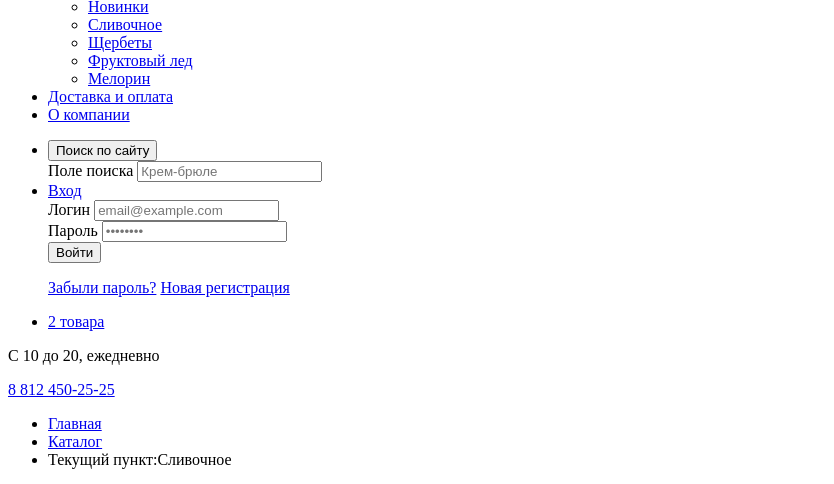
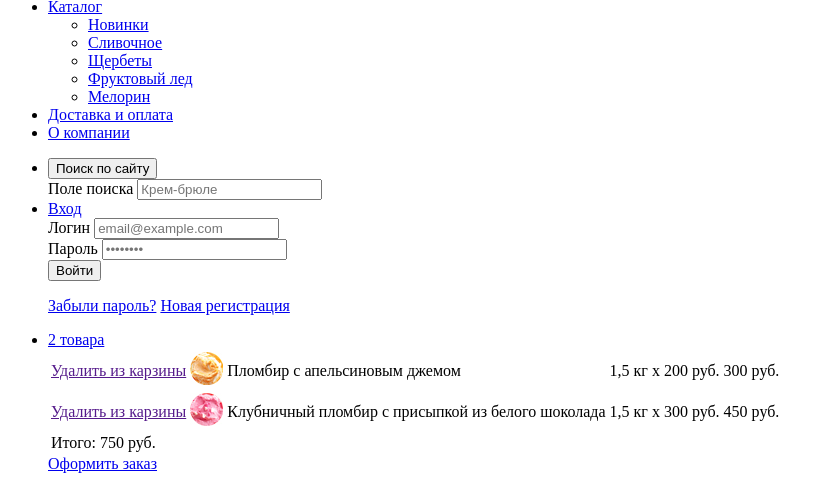
Before and after one commit to dntPaAanic/594215-gllacy-26, a plain HTML site: page catalog.html in a window 1280 px wide. Shown: the part 112-596 px from the top of the page, without its empty margins (0-834 px from the left). Drawn offline with Linux system fonts and the light colour scheme.

Commit message:
Добавляет корзину на странице каталога

```diff
--- a/catalog.html
+++ b/catalog.html
@@ -6,6 +6,7 @@
   </head>
   <body>
     <header class="page-header">
+      <a class="visually-hidden" href="#main">Перейти к основному контенту</a>
       <nav class="main-nav">
         <a class="page-header__logo" href="index.html">
           <img src="img/logo.svg" alt="Логотип сайта магазина мороженого «Глэйси»"
@@ -58,6 +59,49 @@
           </li>
           <li class="user-list__item">
             <a href="#">2 товара</a>
+            <div class="basket">
+              <table class="basket__table">
+                <tbody>
+                  <tr>
+                    <td class="basket__delete">
+                      <a href="" class="basket__delete-button">
+                        <span class="visually-hidden">Удалить из карзины</span></a>
+                    </td>
+                    <td class="basket__product-photo">
+                      <img src="img/product-1-small.jpg" alt="Пломбир с апельсиновым джемом" width="33" height="33">
+                    </td>
+                    <td class="basket__product-name">Пломбир с апельсиновым джемом
+                    </td>
+                    <td class="basket__calculate">
+                      1,5 кг х <span class="basket__calculate--opacity">200 руб.</span>
+                    </td>
+                    <td class="basket__price">300 руб.</td>
+                  </tr>
+                  <tr>
+                    <td class="basket__delete">
+                      <a href="" class="basket__delete-button">
+                        <span class="visually-hidden">Удалить из карзины</span></a>
+                    </td>
+                    <td class="basket__product-photo">
+                      <img src="img/product-3-small.jpg" alt="Клубничный пломбир с присыпкой из белого шоколада" width="33" height="33">
+                    </td>
+                    <td class="basket__product-name">Клубничный пломбир с присыпкой
+                      из белого шоколада
+                    </td>
+                    <td class="basket__calculate">
+                      1,5 кг х <span class="basket__calculate--opacity">300 руб.</span>
+                    </td>
+                    <td class="basket__price">450 руб.</td>
+                  </tr>
+                  <tr>
+                    <td class="basket__total" colspan="5">
+                      Итого: 750 руб.
+                    </td>
+                  </tr>
+                </tbody>
+              </table>
+              <a class="button basket__button" href="#">Оформить заказ</a>
+            </div>
           </li>
         </ul>
 
@@ -68,7 +112,7 @@
       </nav>
     </header>
 
-    <main class="main">
+    <main class="main" id="main">
       <ul class="breadcrumbs">
         <li class="breadcrumbs__item"><a class="breadcrumbs__link" href="index.html">Главная</a></li>
         <li class="breadcrumbs__item"><a class="breadcrumbs__link" href="#">Каталог</a></li>
```
Also changed, not shown: index.html (+2 -1 lines).
